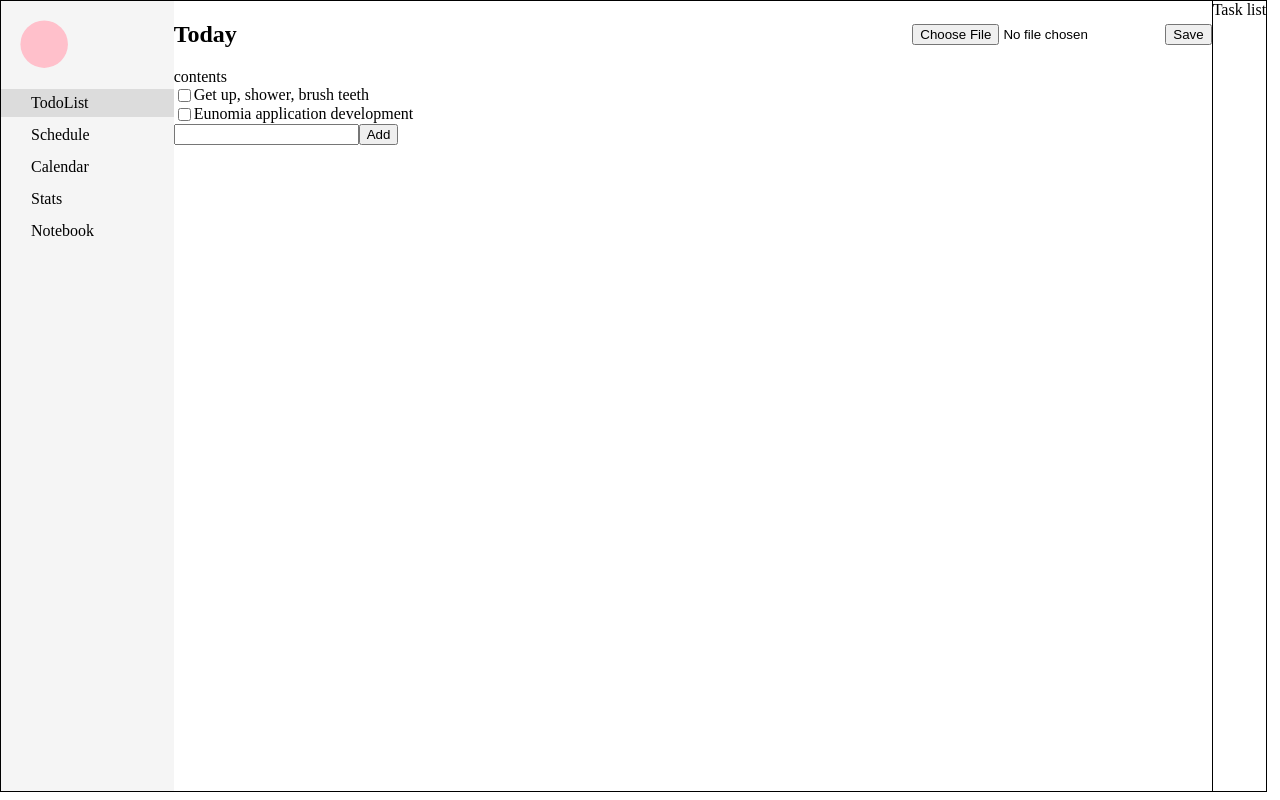
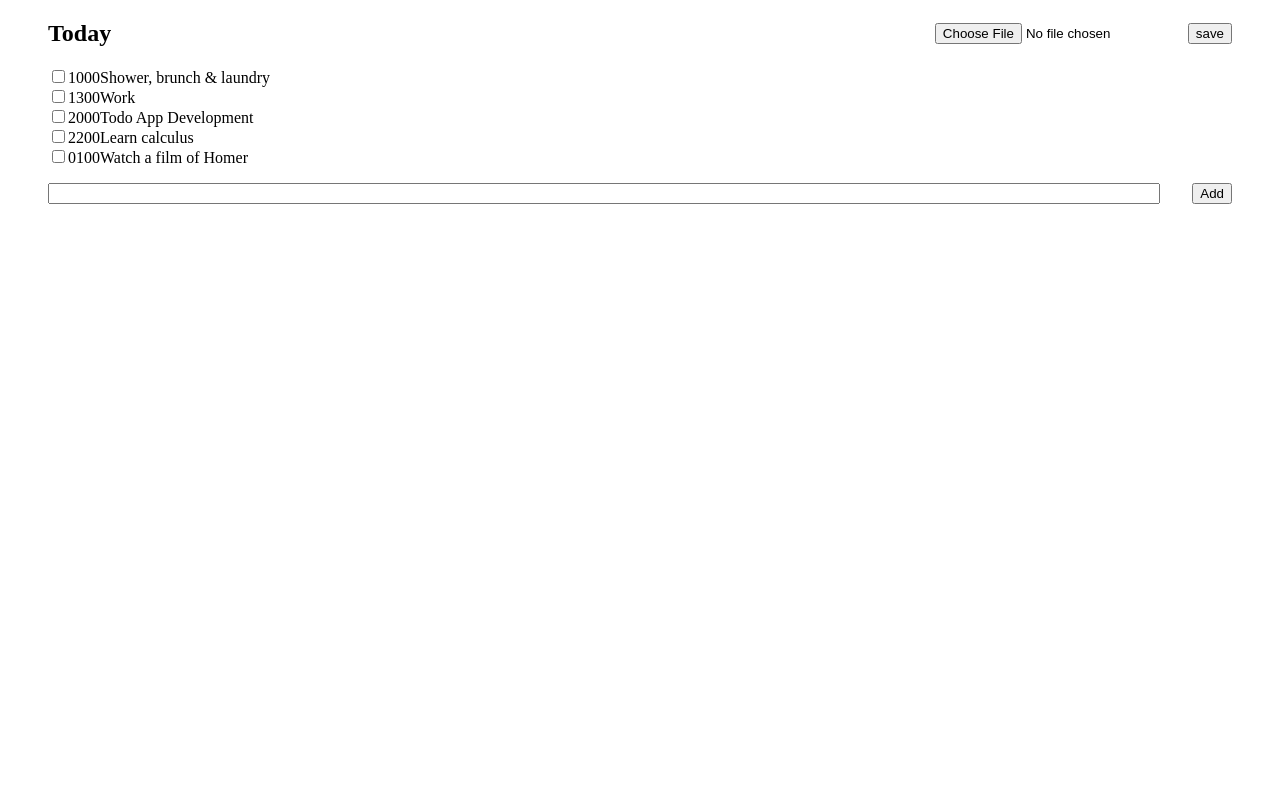
Before and after one commit to Ratioho/eunomia-web, a React (Create React App) app: page / in a window 1280 px wide. Built offline with nearby package versions, Linux system fonts and the light colour scheme.

Commit message:
feat: list only

```diff
--- a/src/Components/TodoItem.jsx
+++ b/src/Components/TodoItem.jsx
@@ -1,26 +1,15 @@
-import styled from 'styled-components'
-
-
-const ItemWrapper = styled.div`
-  display: flex;
-`
-
-
-const ListItem = ({content, index, dispatch}) => {
+const ListItem = ({item}) => {
 
   return (
-    <ItemWrapper>
+    <div>
 
-      {content.isStashed ? <span>Stashed</span> : null}
+      <input type = 'checkbox'/>
 
-      <input type = 'checkbox'
-        checked = {content.isChecked}
-        onChange = {() => {dispatch({type: 'check', value: index})}}
-      />
+      <span>{item['schedule'].toString().substring(8)}</span>
 
-      <div>{content.content}</div>
+      <span>{item.content}</span>
 
-    </ItemWrapper>
+    </div>
   )
 }
 
--- a/src/index.jsx
+++ b/src/index.jsx
@@ -1,105 +1,99 @@
-import React, { useReducer, useState } from 'react'
+import React, { useEffect, useReducer, useState } from 'react'
 import ReactDom from 'react-dom'
 import styled from 'styled-components'
+import ListItem from './Components/TodoItem'
 
-import { Tab0, Tab1, Tab2, Tab3, Tab4 } from './Tabs'
-
-import { todoInitState,
-  todoReducer,
-  taskInitState,
-  taskReducer } from './reducer'
-
-const MainFrame = styled.div`
-// outer: position, size, margin
-  margin: 0;
-  height: 99vh;
-  width: 99%;
-
-// inner: arrangement
-  display: flex;
-  padding: 0;
-  box-sizing: border-box;
-
-// web only
-  border: 1px solid black;
-`
-
-const Sidebar = styled.div`
-// outer: position, size, margin
-  height: 100%;
-  width: 200px;
-  margin: 0;
-
-// inner: arrangement
-  display: flex;
-  flex-direction: column;
-
-// specs: color, behavior
-  background: whitesmoke;
-`
-
-const Content = styled.div`
-  height: 100%;
-  width: 100%;
-`
-
-const Tab = styled.div`
-// outer: position, size, margin
-  margin: 2px 0 2px 0;
-
-// inner: arrangement
-  padding: 5px 0 5px 30px;
-
-// specs: color, behavior
-  background: ${props =>
-    props.isActive === true
-      ? "gainsboro"
-      : "whitesmoke"};
-  &:hover{
-    background: gainsboro;
-    cursor: pointer;
-  }
-`
+const tempInitList = [
+	{
+		"content": "Shower, brunch & laundry",
+		"schedule": 202103241000,
+		"duration": 50,
+		"task": "Everyday Struggle"
+	},
+	{
+		"content": "Work",
+		"schedule": 202103241300,
+		"duration": 240,
+		"task": "Work"
+	},
+	{
+		"content": "Todo App Development",
+		"schedule": 202103242000,
+		"duration": 90,
+		"task": "App Development/Structure refactor"
+	},
+	{
+		"content": "Learn calculus",
+		"schedule": 202103242200,
+		"duration": 50,
+		"task": "Math"
+	},
+	{
+		"content": "Watch a film of Homer",
+		"schedule": 202103250100,
+		"duration": 90,
+		"task": "Film"
+	}
+]
 
 
 
 
-const Application = () => {
-
-  const TabSwitches = ['TodoList', 'Schedule', 'Calendar', 'Stats', 'Notebook']
-  const [currentTab, setCurrentTab] = useState(0)
-  const TabContents = [Tab0, Tab1, Tab2, Tab3, Tab4]
-
-  const [todoState, todoDispatch] = useReducer(todoReducer, todoInitState)
-  const [taskState, taskDispatch] = useReducer(taskReducer, taskInitState)
-  const TabContent = TabContents[currentTab]
 
 
-  return (
-    <MainFrame>
-      <Sidebar>
-        <svg viewBox="0 0 80 40" fill="pink">
-          <circle cx="20" cy="20" r="11" />
-        </svg>
-        {TabSwitches.map((name, index) =>
-          <Tab onClick = {() => setCurrentTab(index)}
-            key = {index}
-            isActive = {currentTab === index}>
-            {name}
-          </Tab>
-        )}
-      </Sidebar>
-
-      <Content>
-        <TabContent todoState = {todoState}
-          todoDispatch = {todoDispatch}
-          taskState = {taskState}
-          taskDispatch = {taskDispatch}/>
-      </Content>
 
 
-    </MainFrame>
+const TodoListWrapper = styled.div`
+  padding: 0 3rem 0 3rem;
+  overflow: auto;
+`
+const Header = styled.div`
+  display: flex;
+  justify-content: space-between;
+  align-items: center;
+`
+const Main = styled.div`
+  overflow-wrap: break-word;
+`
+const Footer = styled.div`
+  margin-top: 1rem;
+  display: flex;
+`
+
+
+const TodoList = () => {
+
+  const [list, setList] = useState(tempInitList)
+
+  return (
+    <TodoListWrapper>
+      <Header>
+        <h2>Today</h2>
+        <div>
+          <input type = "file"
+            onChange = {(event) => {
+              let file = event.target.files[0]
+              let reader = new FileReader()
+              reader.readAsText(file)
+              reader.onloadend = (e) => {
+                setList(JSON.parse(e.target.result))
+              }
+            }}
+          ></input>
+          <button>save</button>
+        </div>
+      </Header>
+      <Main>
+        {list.map((item, index) => (
+          <ListItem item = {item} key = {index}></ListItem>
+        ))}
+      </Main>
+      <Footer>
+        <input type='text' style = {{flex: 1}}/>
+        <button style={{marginLeft: '2rem'}}>Add</button>
+      </Footer>
+    </TodoListWrapper>
   )
 }
 
-ReactDom.render(<Application />, document.getElementById('root'))
+ReactDom.render(<TodoList />, document.getElementById('root'))
--- a/src/reducer.jsx
+++ b/src/reducer.jsx
@@ -1,19 +1,17 @@
-export const todoInitState = [
-  {
-    type: 'spot',
-    isChecked: false,
-    isStashed: false,
-    time: ['11:30'],
-    content: 'Get up, shower, brush teeth',
-  },
-  {
-    type: 'span',
-    isChecked: false,
-    isStashed: false,
-    time: ['12:30', '16:00'],
-    content: 'Eunomia application development',
-  },
-]
+const getItemFromString = (s) => {
+  const hasTime = s.substring(0, 4)
+}
+
+export const reducer = (state, action) => {
+  const ret = [...state]
+  switch(action.type) {
+    case 'append':
+      const item = getItemFromString(action.value)
+      ret.push(item)
+      ret.sort((a, b) => a.schedule - b.schedule)
+      return ret
+  }
+}
 
 export const todoReducer = (state, action) => {
   const ret = [...state]
```
Also changed, not shown: 1 other file (tests, documents, lock files or other folders).
